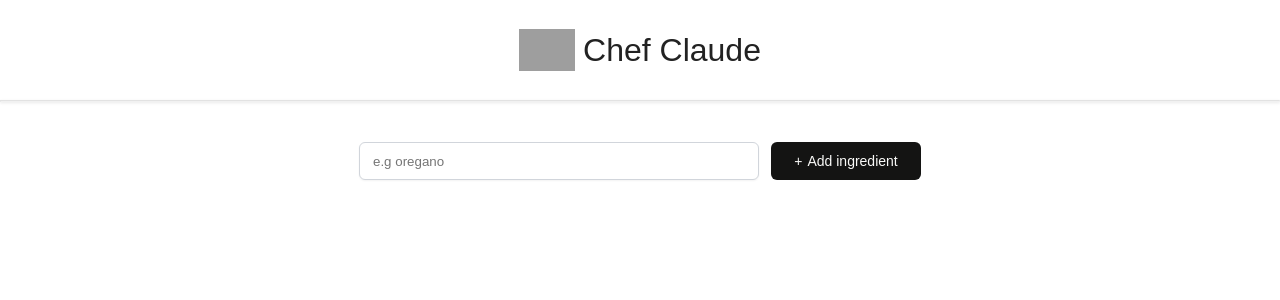
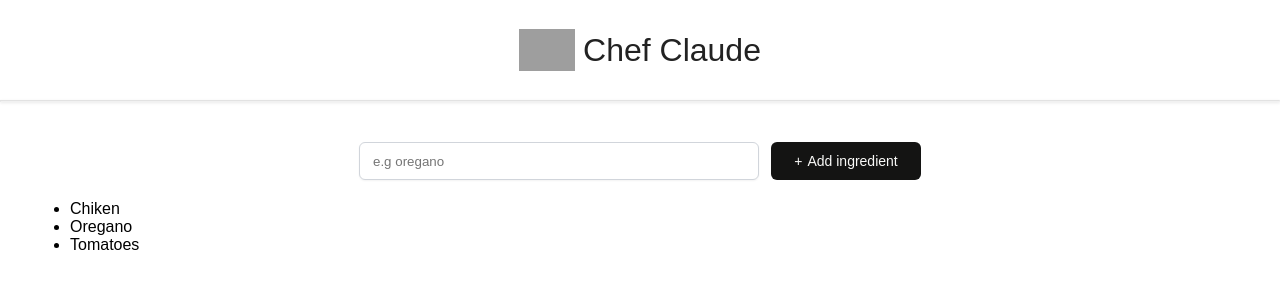
Before and after one commit to ameer1188/Chef-Claude, a React (Vite) app: page / in a window 1280 px wide. Shown: the top 300 px of the page. Built offline with nearby package versions, Linux system fonts and the light colour scheme; grey boxes are pictures that could not be loaded.

Commit message:
hadlesumbit function add to code

```diff
--- a/src/App.css
+++ b/src/App.css
@@ -33,6 +33,12 @@
 main{
   padding: 40px  30px 10px;
 }
+ul{
+  align-items: center;
+  justify-content: center;
+  margin-top: 20px;
+  margin-left: 40px;
+}
 .add-incredient-form{
   display: flex;
   justify-content: center;
--- a/src/components/Main.jsx
+++ b/src/components/Main.jsx
@@ -1,17 +1,34 @@
+import React  from "react"
+
 const Main = () => {
-    function handleClick(){
-        console.log("i was clicked")
+    const ingredients = ["Chiken", "Oregano", "Tomatoes"]
+
+    const ingredientsListItems = ingredients.map(ingredient => (
+        <li key={ingredient}>{ingredient}</li>
+    ))
+
+    function handleSubmit(event){
+        event.preventDefault()
+        const formData = new FormData(event.currentTarget)
+        const newIngredient = formData.get("ingredient")
+        ingredients.push(newIngredient)
+        console.log(ingredients)
     }
+
     return(
         <main>
-           <form className="add-incredient-form" action="">
+           <form onSubmit={handleSubmit} className="add-incredient-form" action="">
             <input
                 type="text"
                 placeholder="e.g oregano"
                 aria-label="add incredient"
+                name="ingredient"
             />
-            <button onClick={handleClick}>Add ingredient</button>
+            <button>Add ingredient</button>
            </form>
+           <ul>
+            {ingredientsListItems}
+           </ul>
         </main>
     )
 }
```
